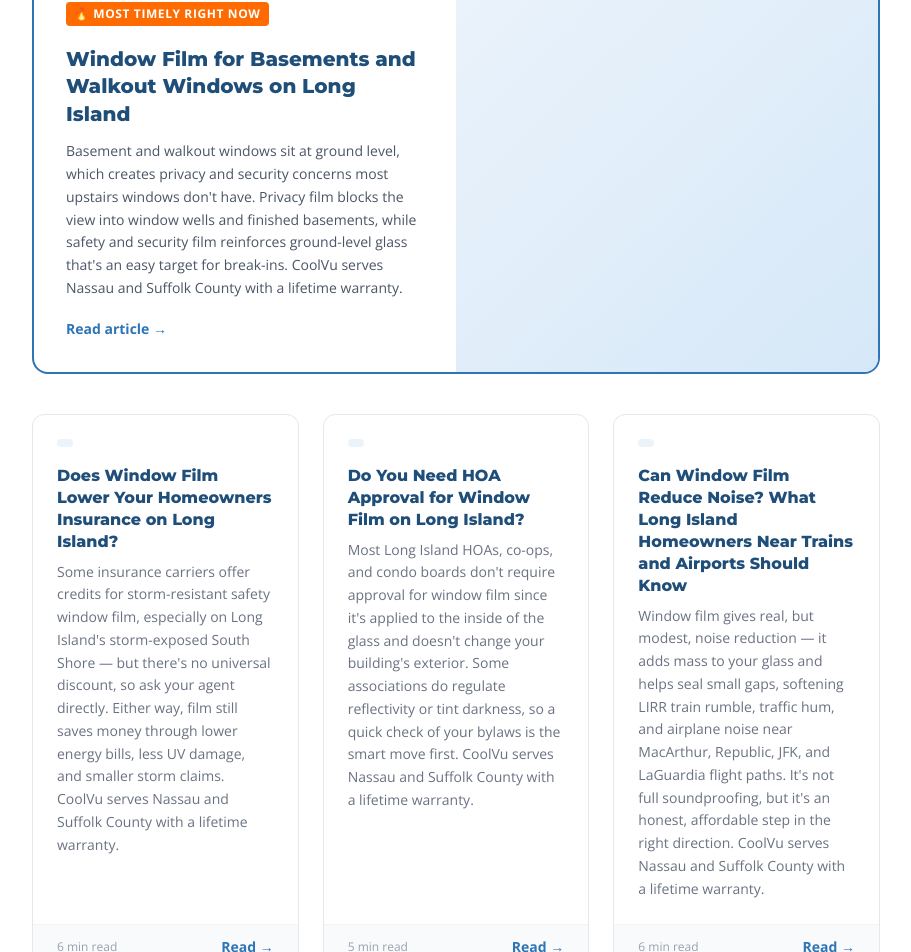
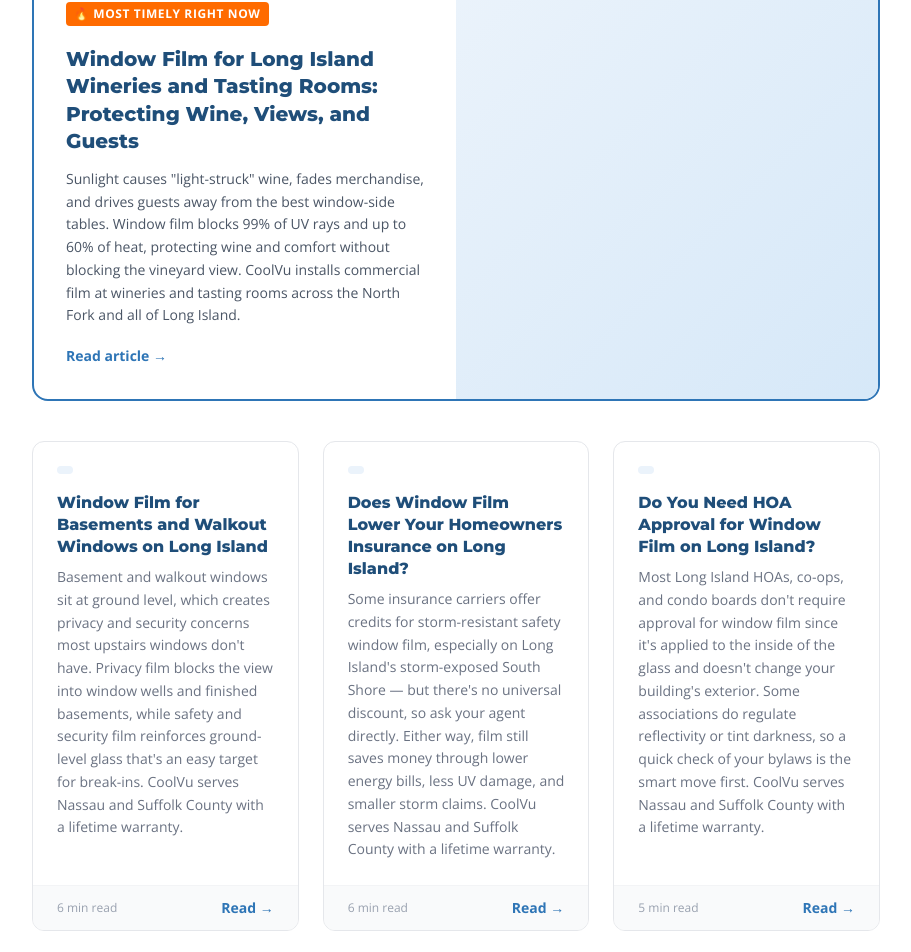
Before and after one commit to pjs8875/CoolVu, a Next.js app: page /blog in a window 1280 px wide. Shown: the part 553-1505 px from the top of the page, without its empty margins (184-1095 px from the left). Built offline with nearby package versions, Linux system fonts and the light colour scheme; no server answers.

Commit message:
Add wineries article to blog index

```diff
--- a/components/blog/BlogIndexPage.tsx
+++ b/components/blog/BlogIndexPage.tsx
@@ -2,6 +2,14 @@ import Link from "next/link";
 import Navbar from "@/components/Navbar";
 
 const posts = [
+  {
+    title: "Window Film for Long Island Wineries and Tasting Rooms: Protecting Wine, Views, and Guests",
+    excerpt:
+      "Sunlight causes \"light-struck\" wine, fades merchandise, and drives guests away from the best window-side tables. Window film blocks 99% of UV rays and up to 60% of heat, protecting wine and comfort without blocking the vineyard view. CoolVu installs commercial film at wineries and tasting rooms across the North Fork and all of Long Island.",
+    date: "July 22, 2026",
+    slug: "window-film-long-island-wineries-tasting-rooms",
+    readTime: "5 min read",
+  },
   {
     title: "Window Film for Basements and Walkout Windows on Long Island",
     excerpt:
```
